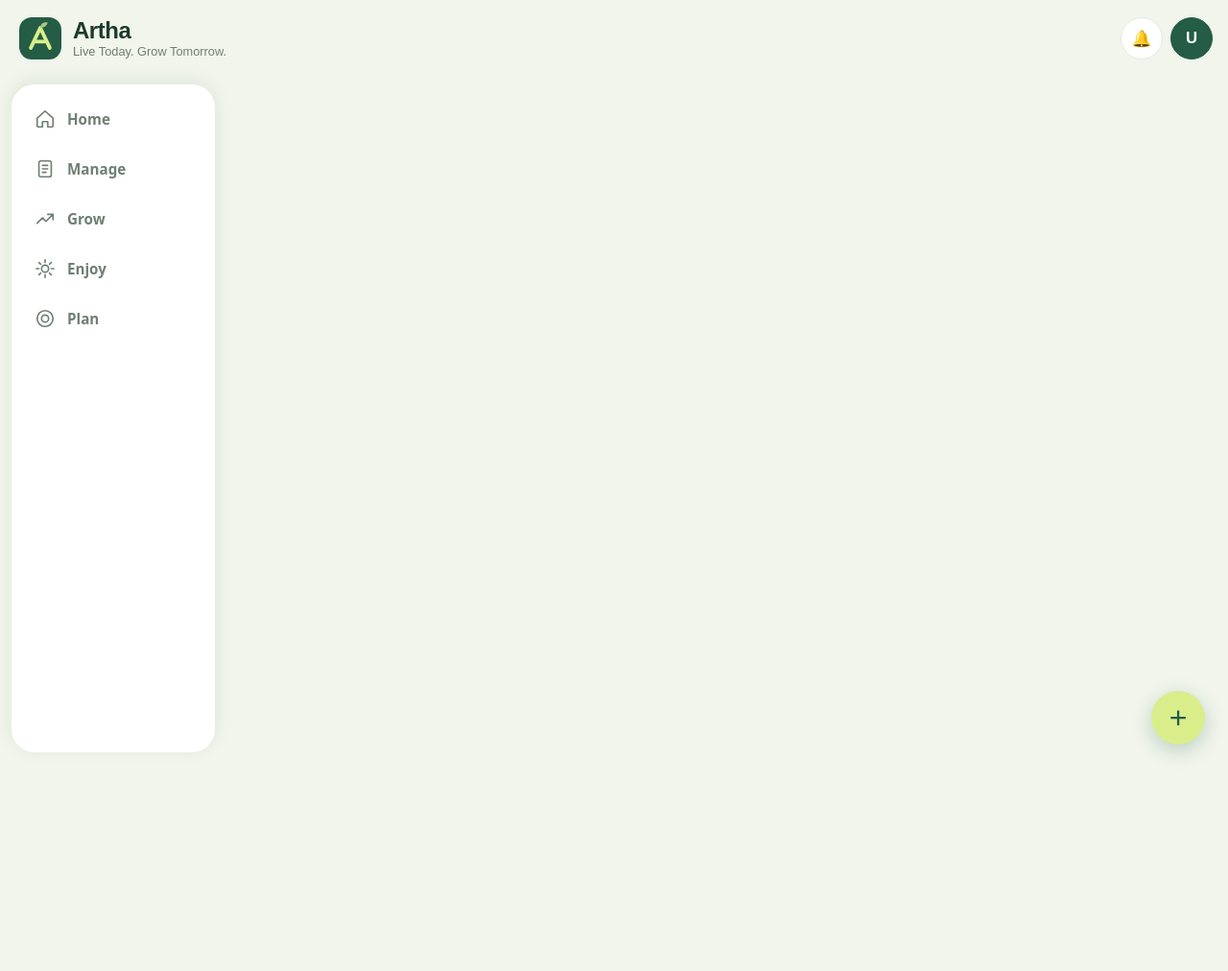
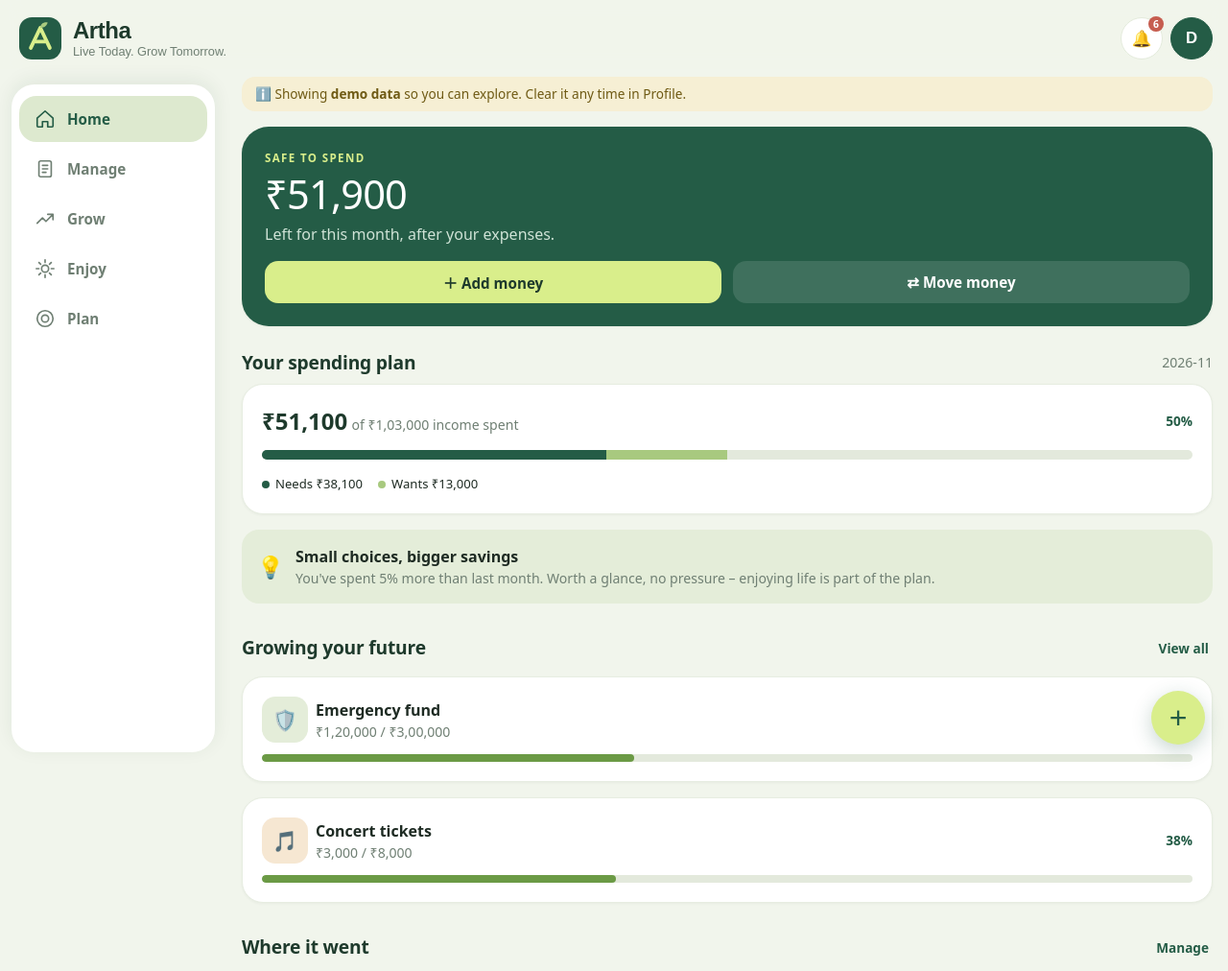
Before and after one commit to Aiswarya-Viswanadha/Artha, a plain HTML site: page index.html in a window 1280 px wide. Shown: the top 1012 px of the page at 96% size. Before the commit the page ends 800 px from the top, so only its background shows below. Drawn offline with Linux system fonts and the light colour scheme; files that its build step writes are made by us from their sources.

Commit message:
Change script source in index.html
Updated script source from 'js/app.js' to 'code.js'.

```diff
--- a/index.html
+++ b/index.html
@@ -1,8 +1,8 @@
-<!doctype html><html lang="en"><head><meta charset="utf-8"><meta name="viewport" content="width=device-width,initial-scale=1"><title>Artha – Live Today. Grow Tomorrow.</title><link rel="stylesheet" href="css/style.css"></head><body>
+<!doctype html><html lang="en"><head><meta charset="utf-8"><meta name="viewport" content="width=device-width,initial-scale=1"><title>Artha – Live Today. Grow Tomorrow.</title><link rel="stylesheet" href="style.css"></head><body>
 <a class="skip" href="#main">Skip to content</a>
 <header class="top"><button class="brand" data-go="home" aria-label="Artha – go to Home"><svg class="mk" xmlns="http://www.w3.org/2000/svg" viewBox="0 0 40 40" role="img" aria-label="Artha logo"><rect width="40" height="40" rx="12" fill="#245C46"/><path d="M11 29L20 10l9 19" fill="none" stroke="#D9EE8B" stroke-width="3.5" stroke-linecap="round" stroke-linejoin="round"/><path d="M15.5 23h9" stroke="#D9EE8B" stroke-width="3.5" stroke-linecap="round"/><path d="M20 10c0-4 4-6 7-5-1 3-3 5-7 5z" fill="#A8C97F"/></svg><span><b class="logo">Artha</b><span class="tag">Live Today. Grow Tomorrow.</span></span></button><div class="sp"></div><button class="ic" data-go="notes" aria-label="Notifications">🔔<i id="bell" hidden></i></button><button class="ic av2" id="av" data-go="profile" aria-label="Profile and settings">U</button></header>
 <nav id="nav" aria-label="Main"><button data-go="home"><svg viewBox="0 0 24 24" aria-hidden="true"><path d="M3 11l9-8 9 8v9a1 1 0 0 1-1 1h-5v-6H9v6H4a1 1 0 0 1-1-1z"/></svg>Home</button><button data-go="manage"><svg viewBox="0 0 24 24" aria-hidden="true"><rect x="5" y="3" width="14" height="18" rx="2"/><path d="M9 8h6M9 12h6M9 16h4"/></svg>Manage</button><button data-go="grow"><svg viewBox="0 0 24 24" aria-hidden="true"><path d="M3 17l6-6 4 4 8-8M15 7h6v6"/></svg>Grow</button><button data-go="enjoy"><svg viewBox="0 0 24 24" aria-hidden="true"><circle cx="12" cy="12" r="4"/><path d="M12 2v3M12 19v3M2 12h3M19 12h3M5 5l2 2M17 17l2 2M19 5l-2 2M7 17l-2 2"/></svg>Enjoy</button><button data-go="plan"><svg viewBox="0 0 24 24" aria-hidden="true"><circle cx="12" cy="12" r="9"/><circle cx="12" cy="12" r="4"/></svg>Plan</button></nav>
 <button id="fab" class="fab" aria-label="Quick add">+</button>
 <main id="main"><section id="v-home"></section><section id="v-manage" hidden></section><section id="v-grow" hidden></section><section id="v-enjoy" hidden></section><section id="v-plan" hidden></section><section id="v-notes" hidden></section><section id="v-profile" hidden></section></main>
 <dialog id="dlg"></dialog><div id="toast" role="status" aria-live="polite"></div>
-<script src="js/app.js"></script></body></html>
+<script src="code.js"></script></body></html>
```
